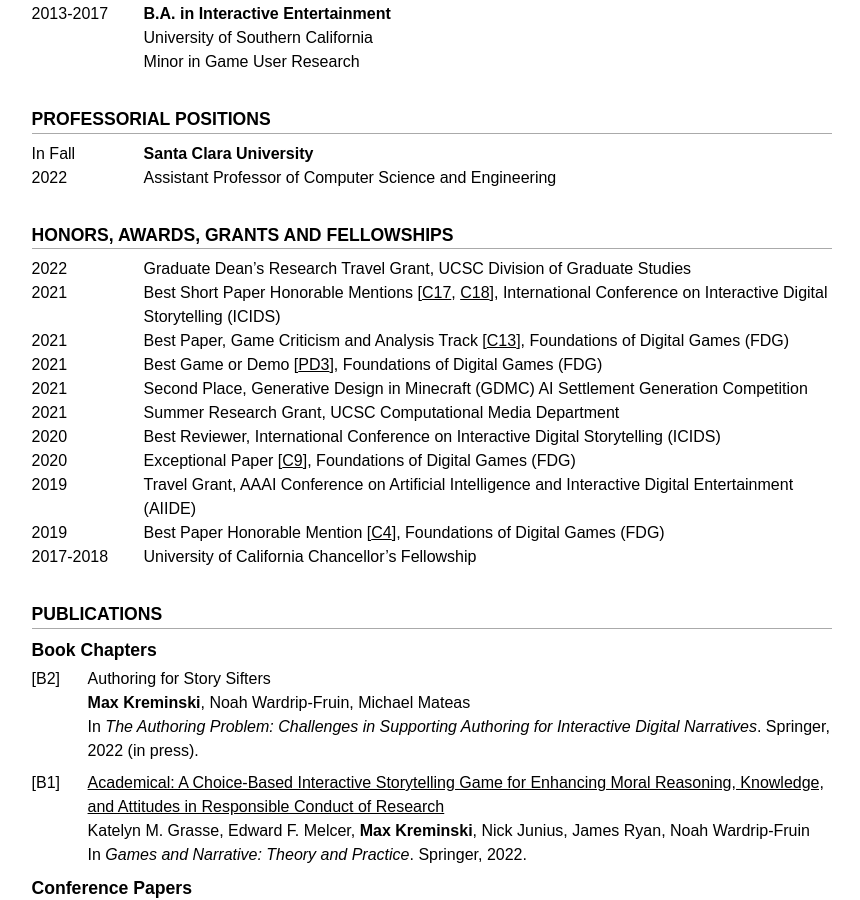
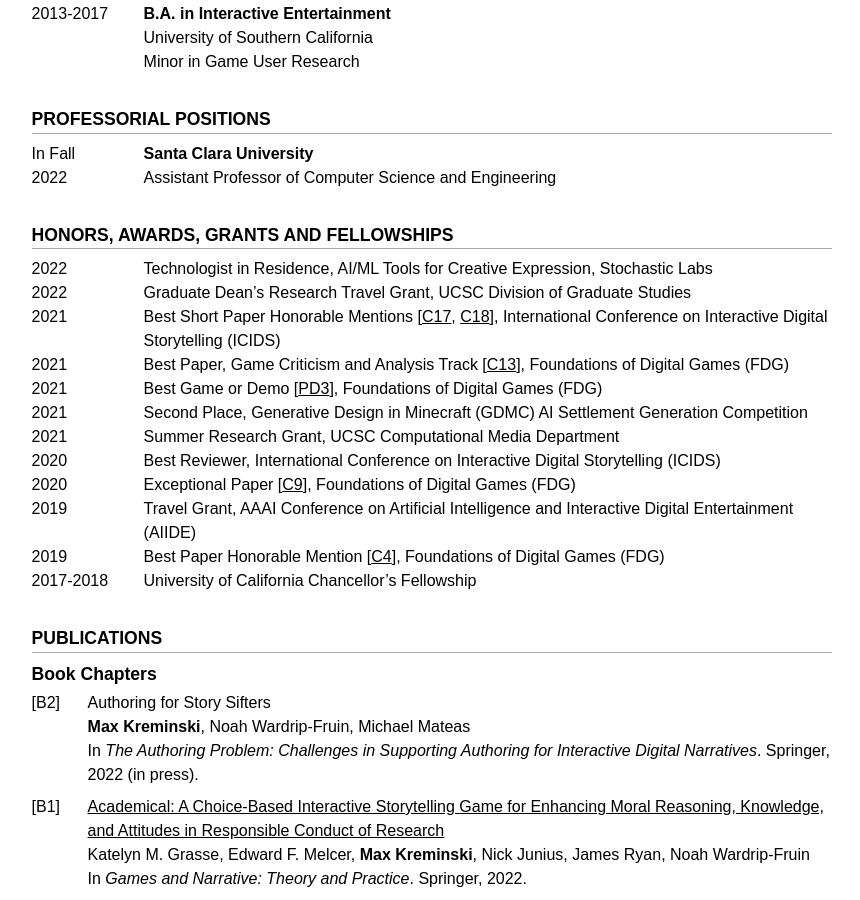
Before and after one commit to mkremins/mkremins.github.io, a Jekyll site: the page built from cv/index.html, in a window 1280 px wide and 900 px high, scrolled down 341 px. Shown: the whole window, without its empty margins (208-1068 px from the left). Built offline with Jekyll 4.4.1, drawn with Linux system fonts in a browser that asks for light colours; some web fonts are replaced; some of the changed text lies outside the part shown.

Commit message:
Add CasCre 2022 cancellation to CV

```diff
--- a/cv/index.html
+++ b/cv/index.html
@@ -106,6 +106,10 @@ layout: null
     <section id="awards" class="wide-left-column">
       <h2>Honors, Awards, Grants and Fellowships</h2>
       <div class="oneline-entries">
+        <div class="dated-entry">
+          <div class="dated-date">2022</div>
+          <div class="dated-content">Technologist in Residence, AI/ML Tools for Creative Expression, Stochastic Labs</div>
+        </div>
         <div class="dated-entry">
           <div class="dated-date">2022</div>
           <div class="dated-content">Graduate Dean’s Research Travel Grant, UCSC Division of Graduate Studies</div>
@@ -337,7 +341,7 @@ layout: null
         </div>
         <div class="dated-entry">
           <div class="dated-date">2022</div>
-          <div class="dated-content">Co-Organizer, C&C Workshop on Casual Creators (CasCre)</div>
+          <div class="dated-content">Co-Organizer, C&C Workshop on Casual Creators (CasCre) <em>[cancelled due to COVID]</em></div>
         </div>
         <div class="dated-entry">
           <div class="dated-date">2021</div>
```
